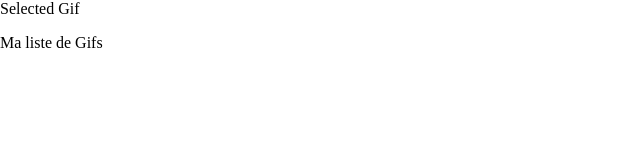
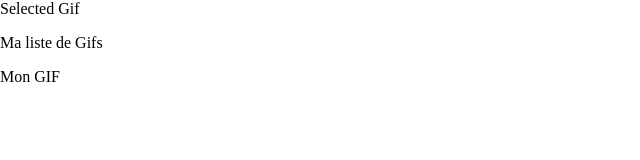
Before and after one commit to jujuck/React-Giffy, a React (Create React App) app: page / in a window 1280 px wide. Shown: the top 160 px of the page, without its empty margins (0-640 px from the left). Built offline with nearby package versions, Linux system fonts and the light colour scheme.

Commit message:
Step 3, ajout du composant Gif

```diff
--- /dev/null
+++ b/src/components/Gif.jsx
@@ -0,0 +1,11 @@
+import React from 'react';
+
+const Gif = () => {
+  return (
+    <div>
+      <p>Mon GIF</p>
+    </div>
+  );
+};
+
+export default Gif;
--- a/src/components/GifList.jsx
+++ b/src/components/GifList.jsx
@@ -1,9 +1,11 @@
 import React from 'react';
+import Gif from './Gif';
 
 const GifList = () => {
   return (
     <div>
       <p>Ma liste de Gifs</p>
+      <Gif />
     </div>
   );
 };
```
